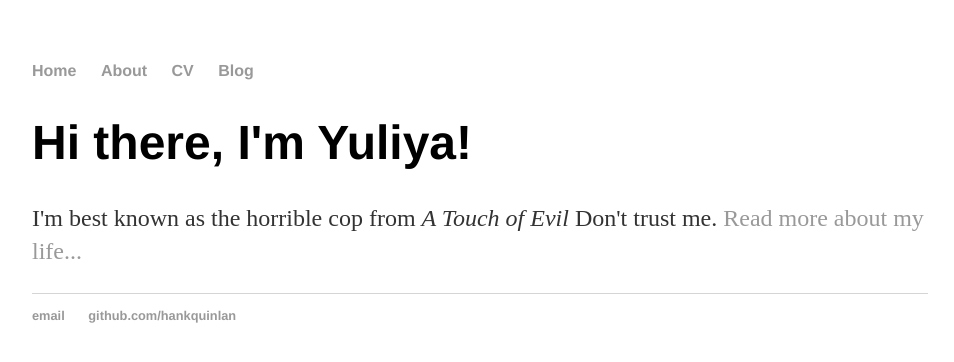
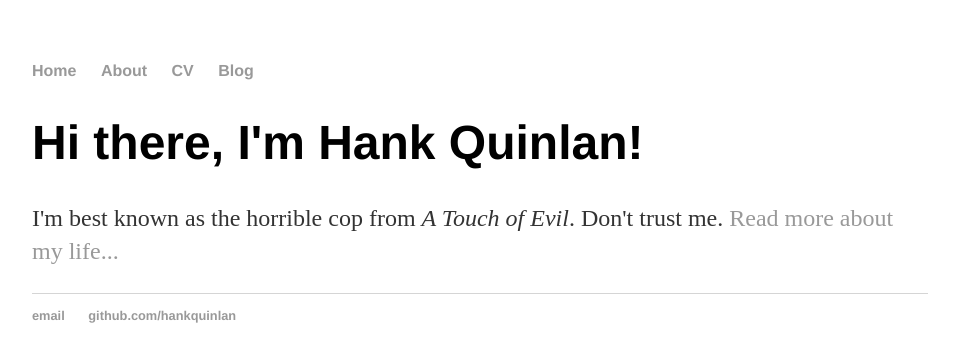
Before and after one commit to yuliyabirman/yuliyabirman.github.io, a Jekyll site: the page built from index.html, in a window 1280 px wide. Shown: the top 362 px of the page, without its empty margins (160-1114 px from the left). Built offline with Jekyll 4.4.1, drawn with Linux system fonts in a browser that asks for light colours.

Commit message:
Update index.html

```diff
--- a/index.html
+++ b/index.html
@@ -1,8 +1,9 @@
 ---
 layout: default
-title: Yuliya Birman
+title: Hank Quinlan, Horrible Cop
 ---
-<div class="blurb">
-	<h1>Hi there, I'm Yuliya!</h1>
-	<p>I'm best known as the horrible cop from <em>A Touch of Evil</em> Don't trust me. <a href="/about">Read more about my life...</a></p>
-</div><!-- /.blurb -->
+
+		<div class="blurb">
+			<h1>Hi there, I'm Hank Quinlan!</h1>
+			<p>I'm best known as the horrible cop from <em>A Touch of Evil</em>. Don't trust me. <a href="/about">Read more about my life...</a></p>
+		</div>
```
